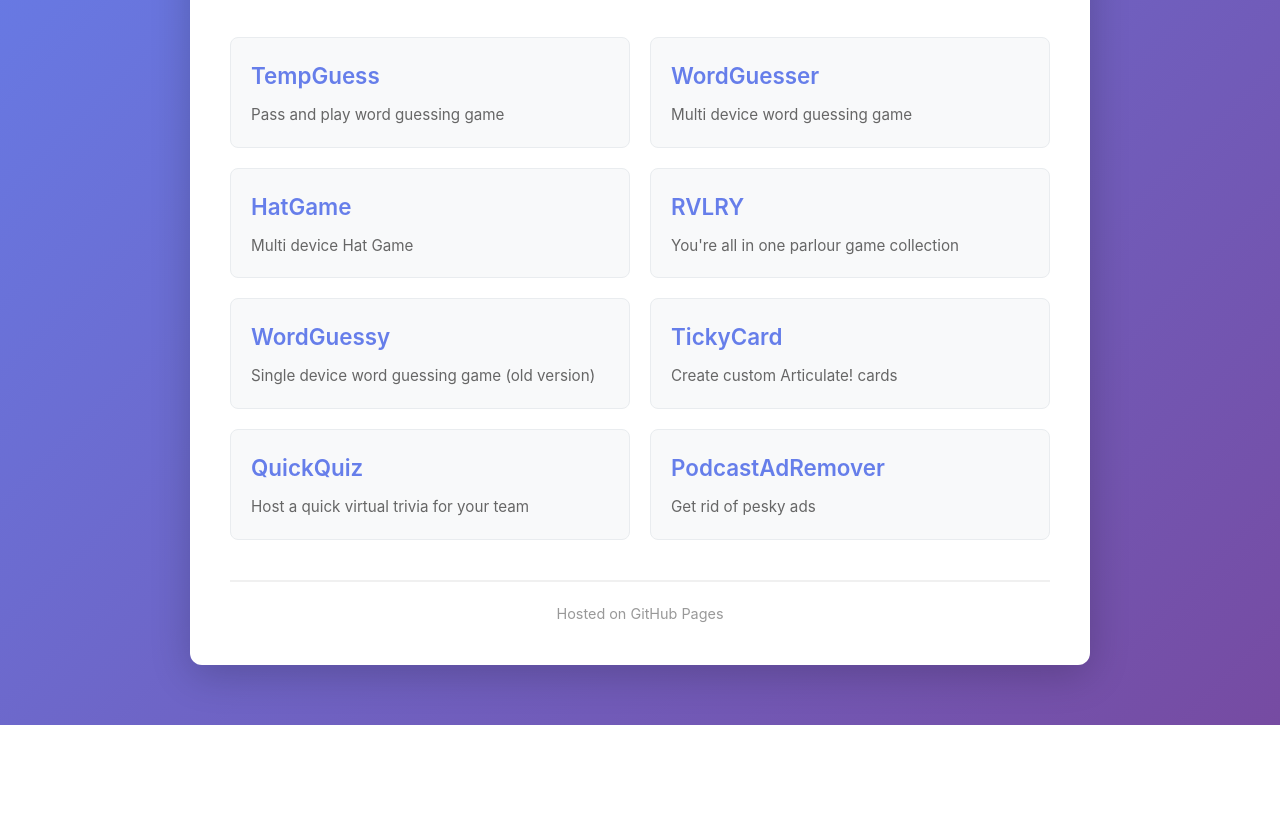
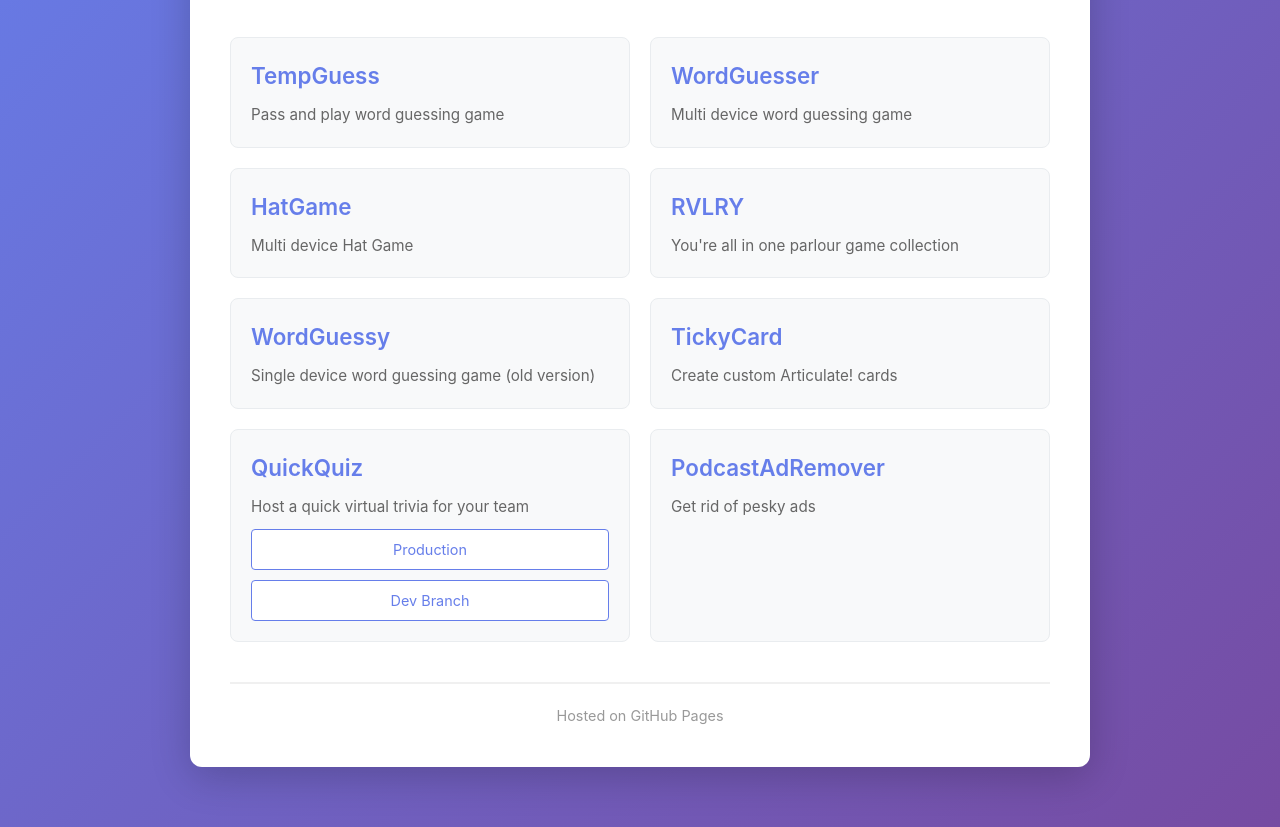
Before and after one commit to jdcb4/launcher, a plain HTML site: page index.html in a window 1280 px wide. Shown: the part 227-1054 px from the top of the page. Before the commit the page ends 952 px from the top, so only its background shows below. Drawn offline with Linux system fonts and the light colour scheme.

Commit message:
Add QuickQuiz dev branch link

```diff
--- a/index.html
+++ b/index.html
@@ -72,6 +72,12 @@
             display: block;
         }
 
+        /* When project-card is a link */
+        a.project-card {
+            cursor: pointer;
+        }
+
+        a.project-card:hover,
         .project-card:hover {
             transform: translateY(-4px);
             box-shadow: 0 6px 20px rgba(0, 0, 0, 0.15);
@@ -89,6 +95,31 @@
             color: #666;
             font-size: 0.95em;
             line-height: 1.5;
+        }
+
+        /* Project links container for multiple links */
+        .project-links {
+            display: flex;
+            flex-direction: column;
+            gap: 10px;
+            margin-top: 10px;
+        }
+
+        .project-link {
+            color: #667eea;
+            text-decoration: none;
+            font-size: 0.9em;
+            padding: 8px 12px;
+            background: white;
+            border: 1px solid #667eea;
+            border-radius: 4px;
+            transition: background 0.2s, color 0.2s;
+            text-align: center;
+        }
+
+        .project-link:hover {
+            background: #667eea;
+            color: white;
         }
 
         /* Footer */
@@ -163,10 +194,14 @@
             </a>
 
             <!-- QuickQuiz Project -->
-            <a href="https://quickquiz-production.up.railway.app/" class="project-card" target="_blank" rel="noopener noreferrer">
+            <div class="project-card">
                 <div class="project-title">QuickQuiz</div>
                 <div class="project-description">Host a quick virtual trivia for your team</div>
-            </a>
+                <div class="project-links">
+                    <a href="https://quickquiz-production.up.railway.app/" class="project-link" target="_blank" rel="noopener noreferrer">Production</a>
+                    <a href="https://quickquiz-dev.up.railway.app/" class="project-link" target="_blank" rel="noopener noreferrer">Dev Branch</a>
+                </div>
+            </div>
 
             <!-- PodcastAdRemover Project -->
             <a href="https://cleaner.jboxtv.com/" class="project-card" target="_blank" rel="noopener noreferrer">
```
